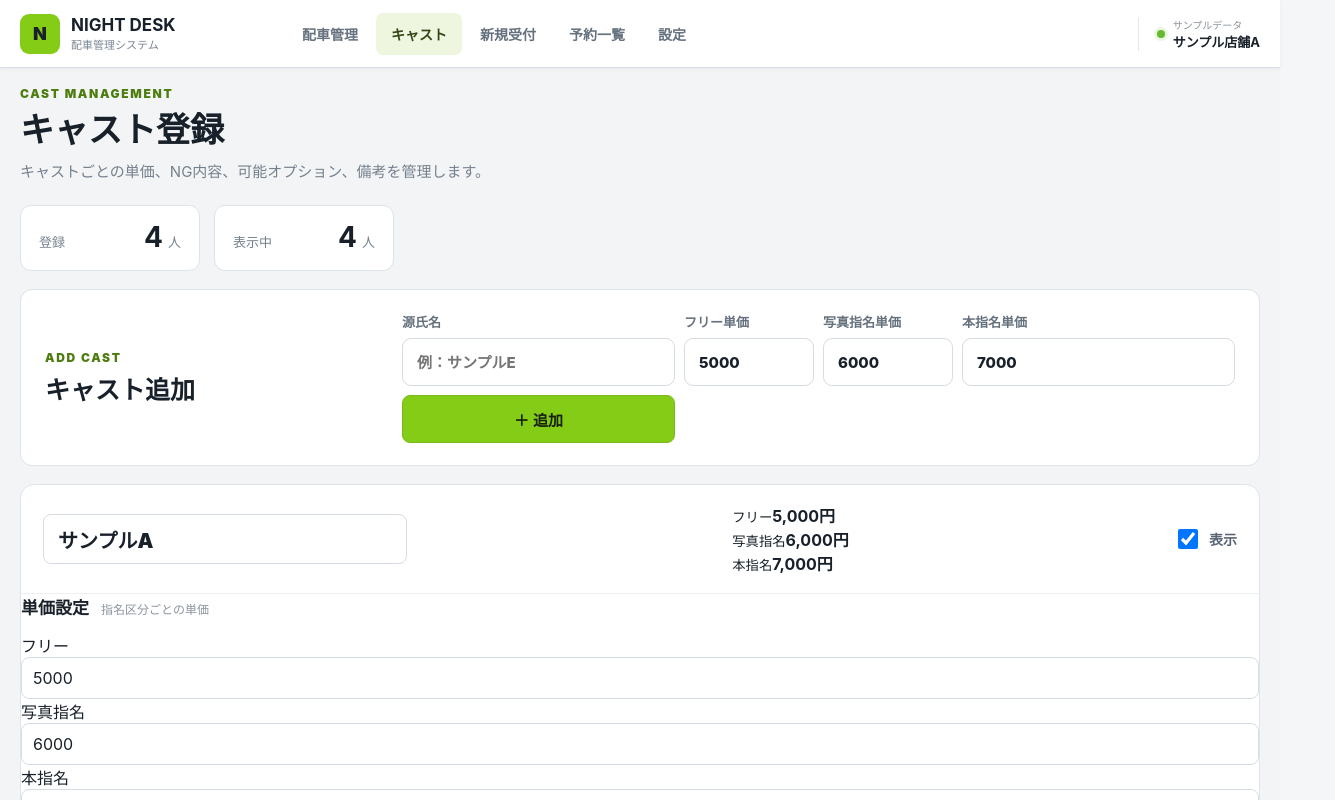
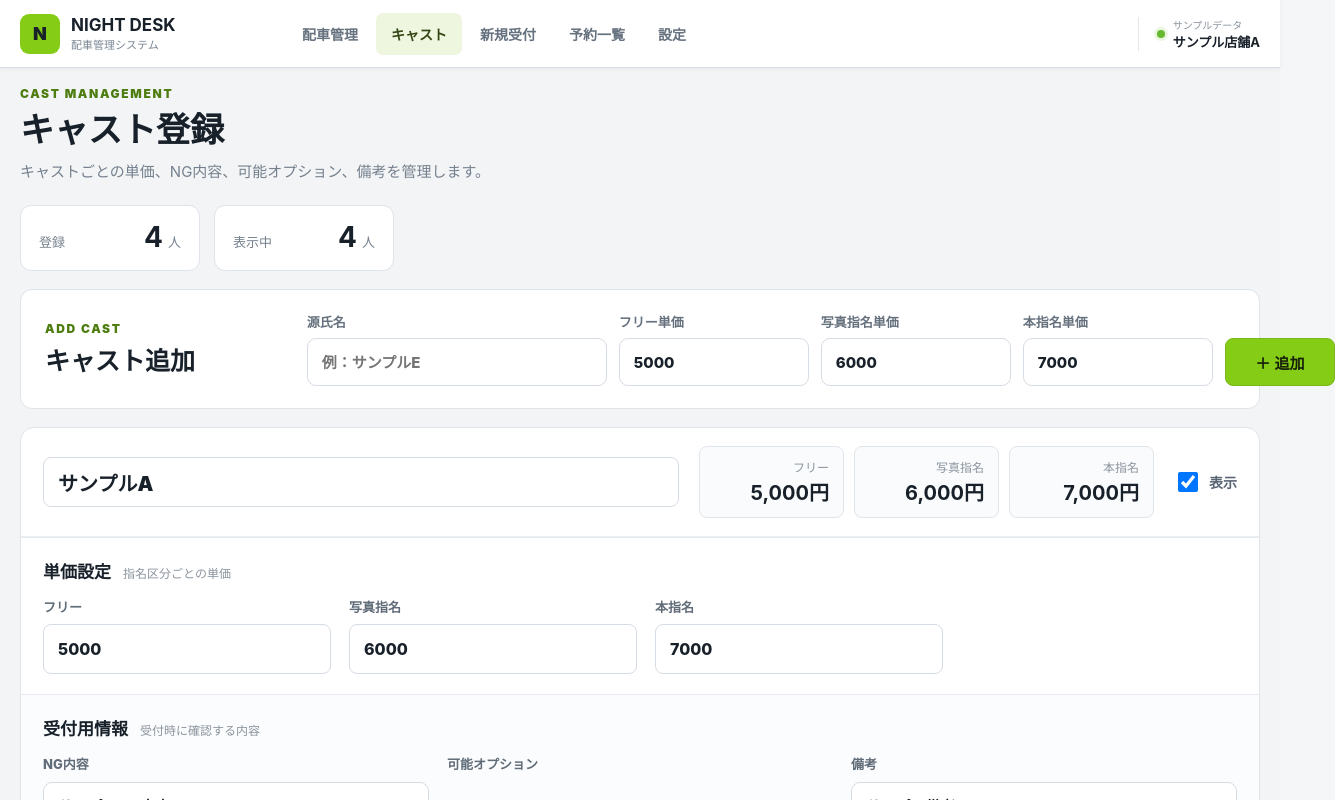
Before and after one commit to admozisan-design/night-desk, a Next.js app: page /casts in a window 1280 px wide. Shown: the top 800 px of the page, 1335 px wide, since content can reach past the window. Built offline with nearby package versions, Linux system fonts and the light colour scheme.

Commit message:
Style nomination-specific cast pricing master

```diff
--- a/app/globals.css
+++ b/app/globals.css
@@ -771,3 +771,87 @@ button:disabled{opacity:.45;cursor:not-allowed}
     font-size: 13px;
   }
 }
+
+
+/* ===== Cast master pricing layout ===== */
+.castMasterAddPanel{align-items:center}
+.addCastMasterForm{grid-template-columns:minmax(240px,1.4fr) 170px 170px 170px auto;gap:12px}
+.castMasterHeader{display:grid!important;grid-template-columns:minmax(260px,1fr) auto auto;align-items:center}
+.castPriceSummary{display:grid;grid-template-columns:repeat(3,minmax(120px,1fr));gap:8px}
+.castPriceSummary>div{padding:9px 12px;border:1px solid #e0e5e9;border-radius:8px;background:#fafbfc;text-align:right}
+.castPriceSummary small,.castPriceSummary strong{display:block}
+.castPriceSummary small{font-size:10px;color:#8a949e}
+.castPriceSummary strong{font-size:16px;margin-top:2px}
+.castVisibleSwitch{justify-self:end}
+.castRateSection{padding:16px 20px;border-top:1px solid #e5e9ed;background:#fff}
+.castRateGrid{display:grid;grid-template-columns:repeat(3,minmax(180px,1fr));gap:14px;max-width:780px}
+.castRateGrid label{display:grid;gap:6px;font-size:12px;font-weight:800;color:#606c78}
+.castRateGrid input{min-height:46px;padding:11px 13px;font-size:15px}
+.selectedCastInfoWide{grid-template-columns:repeat(3,minmax(150px,1fr))}
+
+@media(max-width:1100px){
+  .addCastMasterForm{grid-template-columns:1fr 1fr}
+  .castMasterHeader{grid-template-columns:1fr}
+  .castPriceSummary{grid-template-columns:repeat(3,1fr);width:100%}
+  .castVisibleSwitch{justify-self:start}
+  .castRateGrid{grid-template-columns:1fr 1fr;max-width:none}
+  .selectedCastInfoWide{grid-template-columns:1fr 1fr}
+}
+
+@media(max-width:700px){
+  .addCastMasterForm,.castRateGrid,.castPriceSummary,.selectedCastInfoWide{grid-template-columns:1fr}
+}
+
+@media (min-width:1201px){
+  .castManagementPage .castMasterAddPanel{
+    min-height:118px;
+  }
+
+  .castManagementPage .addCastMasterForm{
+    width:min(1180px,78%);
+    grid-template-columns:minmax(300px,1.5fr) 190px 190px 190px 110px;
+  }
+
+  .castManagementPage .castMasterHeader{
+    grid-template-columns:minmax(360px,1fr) auto auto;
+    gap:20px;
+  }
+
+  .castManagementPage .castPriceSummary{
+    gap:10px;
+  }
+
+  .castManagementPage .castPriceSummary>div{
+    min-width:145px;
+    padding:11px 14px;
+  }
+
+  .castManagementPage .castPriceSummary small{
+    font-size:12px;
+  }
+
+  .castManagementPage .castPriceSummary strong{
+    font-size:20px;
+  }
+
+  .castManagementPage .castRateSection{
+    padding:20px 22px;
+  }
+
+  .castManagementPage .castRateGrid{
+    grid-template-columns:repeat(3,minmax(220px,1fr));
+    gap:18px;
+    max-width:900px;
+  }
+
+  .castManagementPage .castRateGrid label{
+    gap:8px;
+    font-size:13px;
+  }
+
+  .castManagementPage .castRateGrid input{
+    min-height:50px;
+    padding:12px 14px;
+    font-size:16px;
+  }
+}
```
